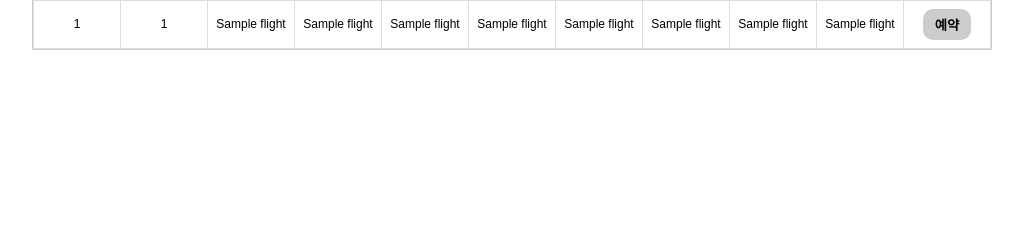
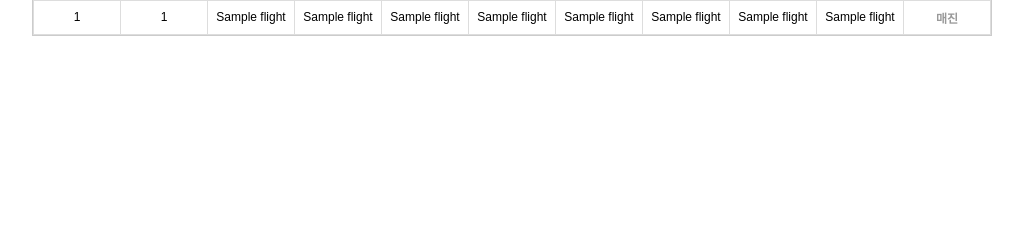
Before and after one commit to clr4takeoff/2025-Spring-Database, a Flask app: template templates/flight_search.html in a window 1280 px wide. Shown: the part 398-638 px from the top of the page, without its empty margins (128-1151 px from the left). Run offline with Flask 3, Linux system fonts and the light colour scheme; the template is opened without the code that fills it: most values are stand-ins (such as "Sample title", 1, 10 or a date in 2020).

Commit message:
Display sold-out flights with 0 seats

```diff
--- a/static/css/flight_search.css
+++ b/static/css/flight_search.css
@@ -191,3 +191,9 @@ main h1 {
   font-weight: bold;
   cursor: pointer;
 }
+
+/* 매진 항공권 처리 */
+.sold-out {
+  color: #999;
+  font-weight: bold;
+}
--- a/templates/flight_search.html
+++ b/templates/flight_search.html
@@ -96,13 +96,18 @@
                 <td>{{ flight[6] }}</td>
                 <td>{{ flight[7] }}</td>
                 <td>
+                {% if flight[7] > 0 %}
                   <form method="POST" action="{{ url_for('make_reservation_route') }}">
                     <input type="hidden" name="flight_no" value="{{ flight[1] }}">
                     <input type="hidden" name="departure_datetime" value="{{ flight[4] }}">
                     <input type="hidden" name="seat_class" value="{{ flight[8] }}">
                     <button type="submit" class="reserve-btn" onclick="return confirm('예약하시겠습니까?')">예약</button>
                   </form>
+                {% else %}
+                  <span class="sold-out">매진</span>
+                {% endif %}
               </td>
+
               </tr>
               {% endfor %}
             {% else %}
```
Lines whose indentation alone changed are shown as unchanged.
